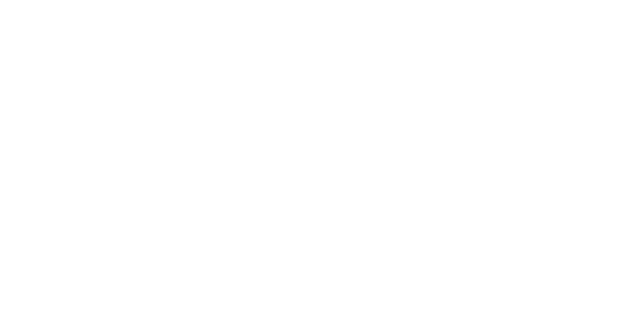
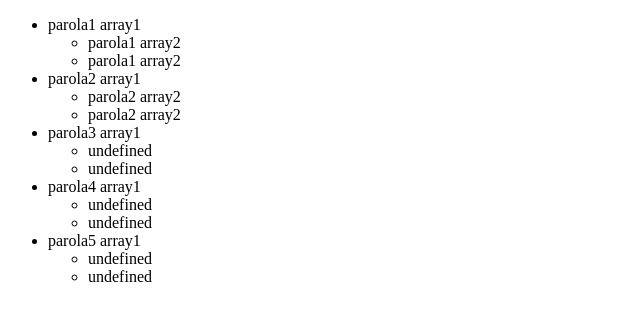
Before and after one commit to Cirino99/js-jsnacks-blocco-1, a plain HTML site: page index.html in a window 1280 px wide. Shown: the whole page, without its empty margins (0-640 px from the left). Drawn offline with Linux system fonts and the light colour scheme.

Commit message:
finito esercizio

```diff
--- a/index.html
+++ b/index.html
@@ -7,6 +7,8 @@
     <title>Document</title>
 </head>
 <body>
+    <ul id="lista">
+    </ul>
     <script src="js/script.js"></script>
 </body>
 </html>
--- a/js/script.js
+++ b/js/script.js
@@ -0,0 +1,15 @@
+const array1 = ['parola1 array1', 'parola2 array1', 'parola3 array1', 'parola4 array1', 'parola5 array1'];
+const array2 = ['parola1 array2', 'parola2 array2'];
+const myList = document.getElementById('lista');
+for(let i=0; i<array1.length; i++){
+    const liarray1 = document.createElement('li');
+    liarray1.append(array1[i]);
+    const ularray2 = document.createElement('ul');
+    for(let j=0; j<array2.length; j++){
+        const liarray2 = document.createElement('li');
+        liarray2.append(array2[i]);
+        ularray2.append(liarray2);
+    }
+    liarray1.append(ularray2);
+    myList.append(liarray1);
+}
```
